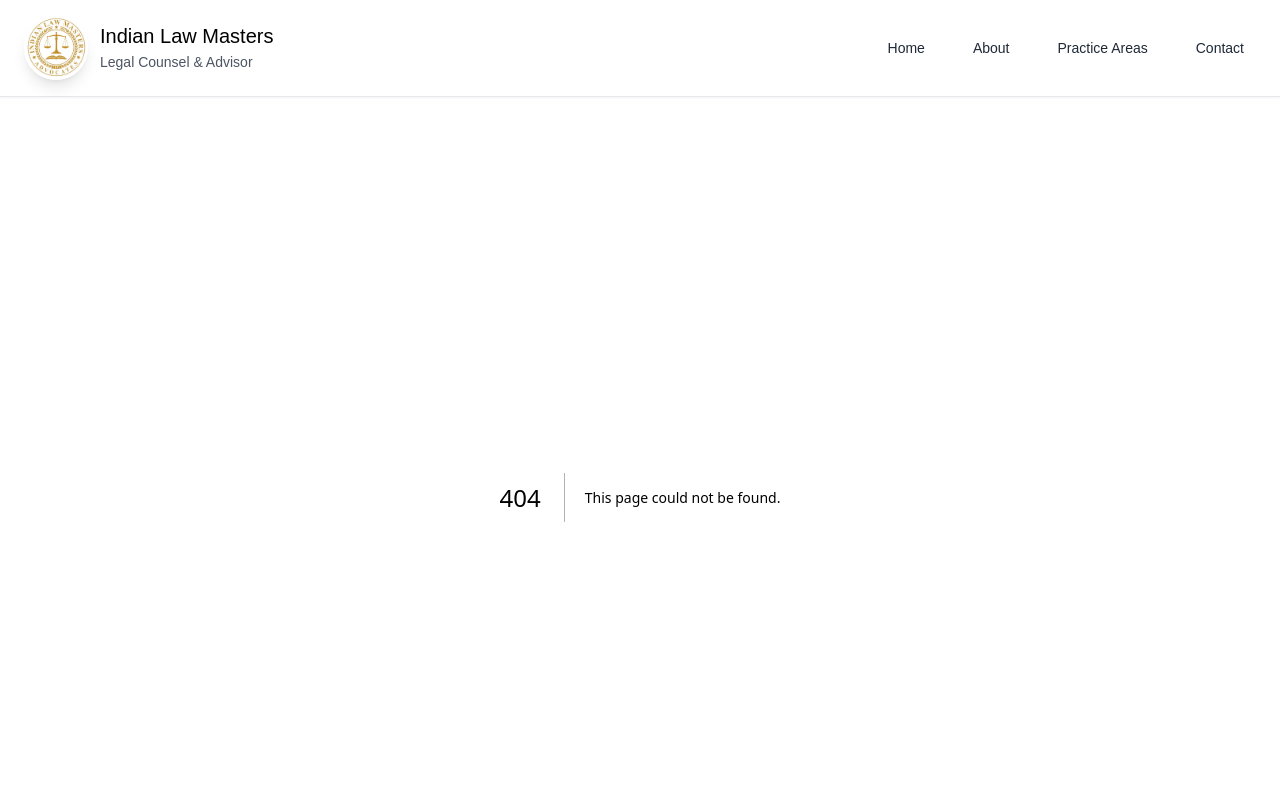
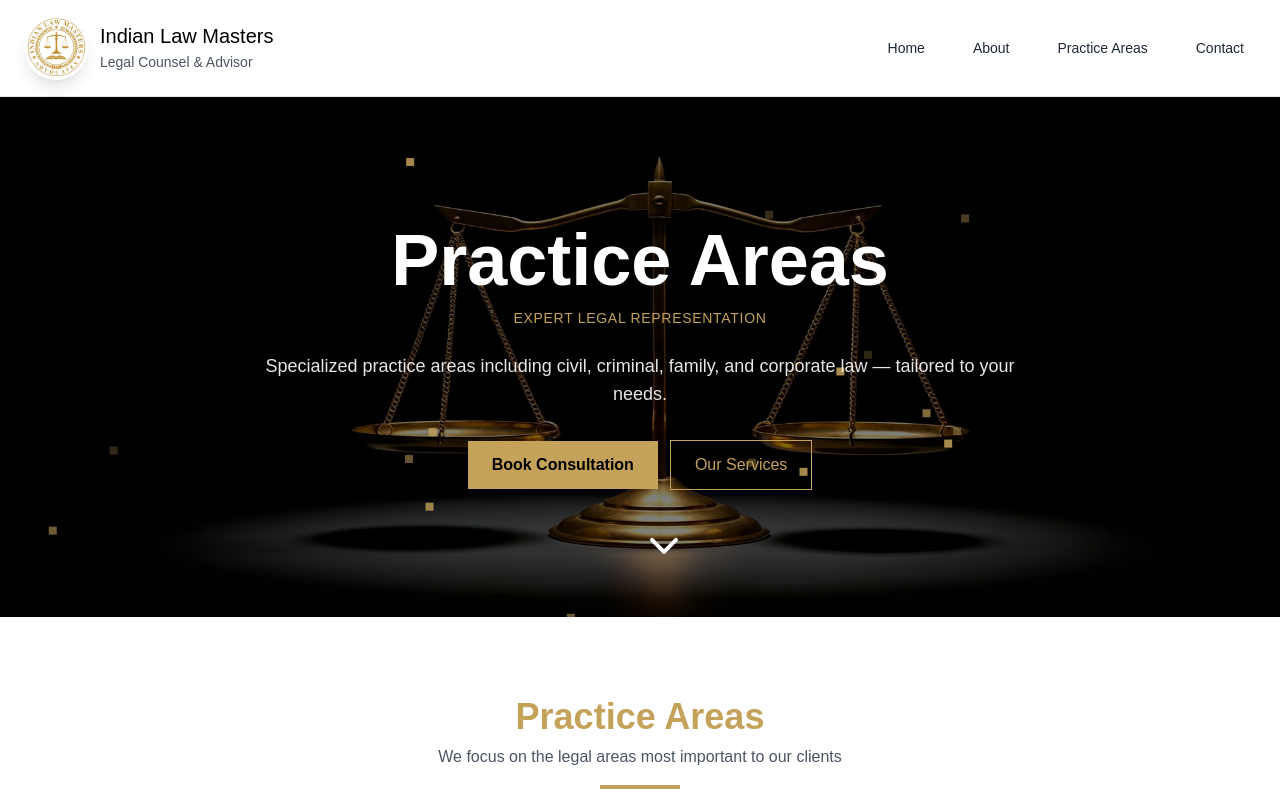
Before and after one commit to shivanitech777/ADVOCATEWEB, a Next.js app: page /practice-areas in a window 1280 px wide. Before the commit this address had no page. Shown: the top 800 px of the page. Built offline with nearby package versions, Linux system fonts and the light colour scheme; a web font is replaced by a local one.

Commit message:
areasofpractice

```diff
--- a/src/app/page.js
+++ b/src/app/page.js
@@ -5,7 +5,7 @@ import TargetSection from "@/components/Target";
 import AboutPage from "@/components/About";
 import ProcessSection from "@/components/ui/process";
 import FAQAndConsultation from "@/components/Factual";
-import Areas from "@/components/PracticeAreas";
+import PracticeAreas from  "@/components/PracticeAreas";
 import MissionValues from "@/components/MissionValues";
 
 
--- a/src/components/Header.jsx
+++ b/src/components/Header.jsx
@@ -7,7 +7,7 @@ import Image from "next/image";
 const nav = [
   { href: "/", label: "Home" },
   { href: "/about", label: "About" },
-  { href: "/Practice Areas", label: "Practice Areas" },
+  { href: "/practice-areas", label: "Practice Areas" },
   { href: "/contact", label: "Contact" },
 ];
 
```
Also changed, not shown: src/app/practice-areas/page.js (renamed from src/app/service/page.js).
